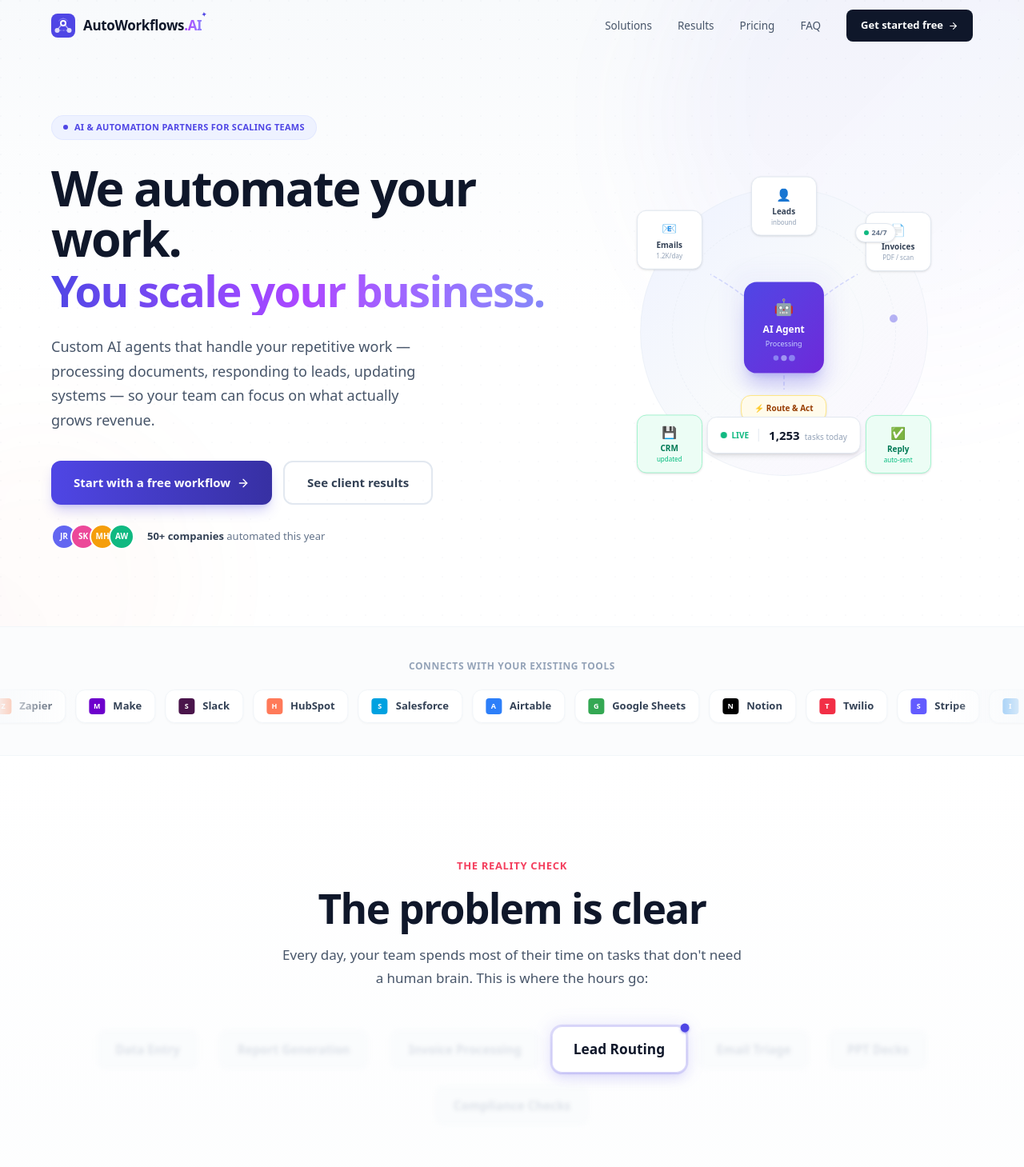
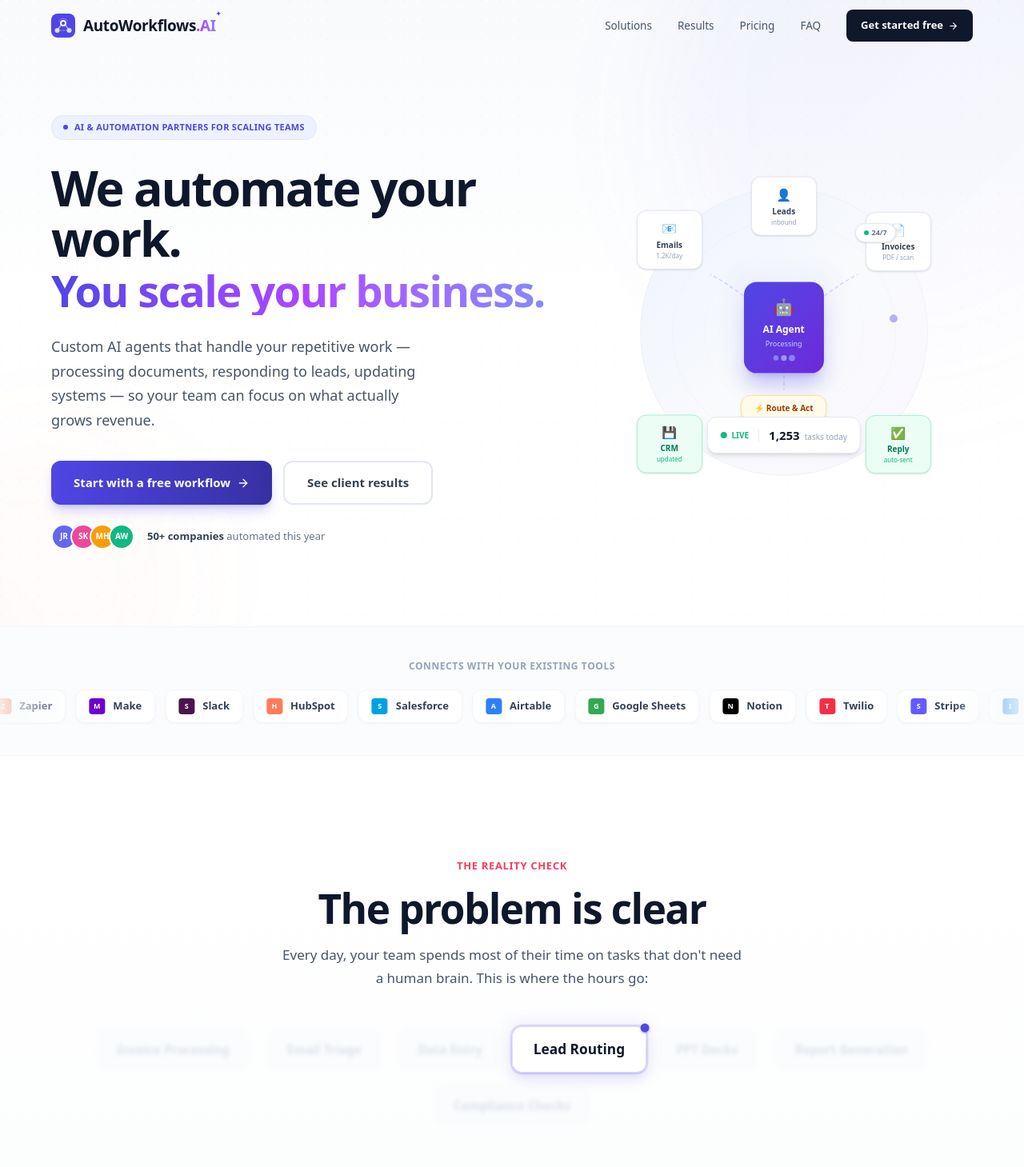
Before and after one commit to deepak-adetech/aisite-white, a Next.js app: page / in a window 1280 px wide. Shown: the top 1459 px of the page at 80% size. Built offline with nearby package versions, Linux system fonts and the light colour scheme.

Commit message:
tweak: Scramble focus lens order and bump logo font size
Reordered lens items: Invoice Processing, Email Triage, Data Entry,
Lead Routing, PPT Decks, Report Generation, Compliance Checks.
Logo text bumped from 17px to 19px.

https://claude.ai/code/session_015ViTjgEd9B7MrvhN5PK4bE

```diff
--- a/src/components/Logo.tsx
+++ b/src/components/Logo.tsx
@@ -32,7 +32,7 @@ export default function Logo({ className = "" }: { className?: string }) {
         <path d="M20.5 9 Q19 6.5 15 6" stroke="white" strokeWidth="0.8" strokeLinecap="round" fill="none" opacity="0.4" />
       </svg>
 
-      <span className="text-[17px] font-semibold tracking-[-0.02em] relative">
+      <span className="text-[19px] font-semibold tracking-[-0.02em] relative">
         <span className="text-slate-900">AutoWorkflows</span>
         <span className="relative inline-block">
           <span className="text-gradient bg-gradient-to-r from-brand via-purple-500 to-brand-light bg-[length:200%_100%] animate-shimmer">
--- a/src/components/ProblemStatement.tsx
+++ b/src/components/ProblemStatement.tsx
@@ -31,12 +31,12 @@ function CountUp({
 
 /* ── Lens focus with blur ── */
 const focusItems = [
+  "Invoice Processing",
+  "Email Triage",
   "Data Entry",
+  "Lead Routing",
+  "PPT Decks",
   "Report Generation",
-  "Invoice Processing",
-  "Lead Routing",
-  "Email Triage",
-  "PPT Decks",
   "Compliance Checks",
 ];
 
```
